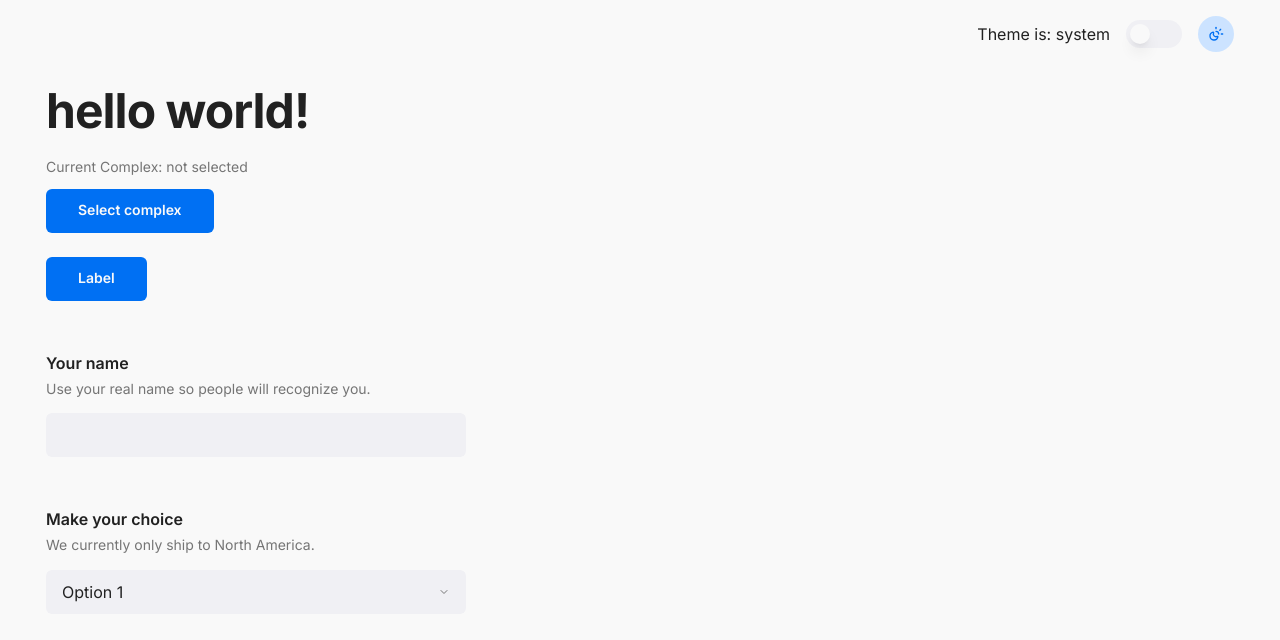
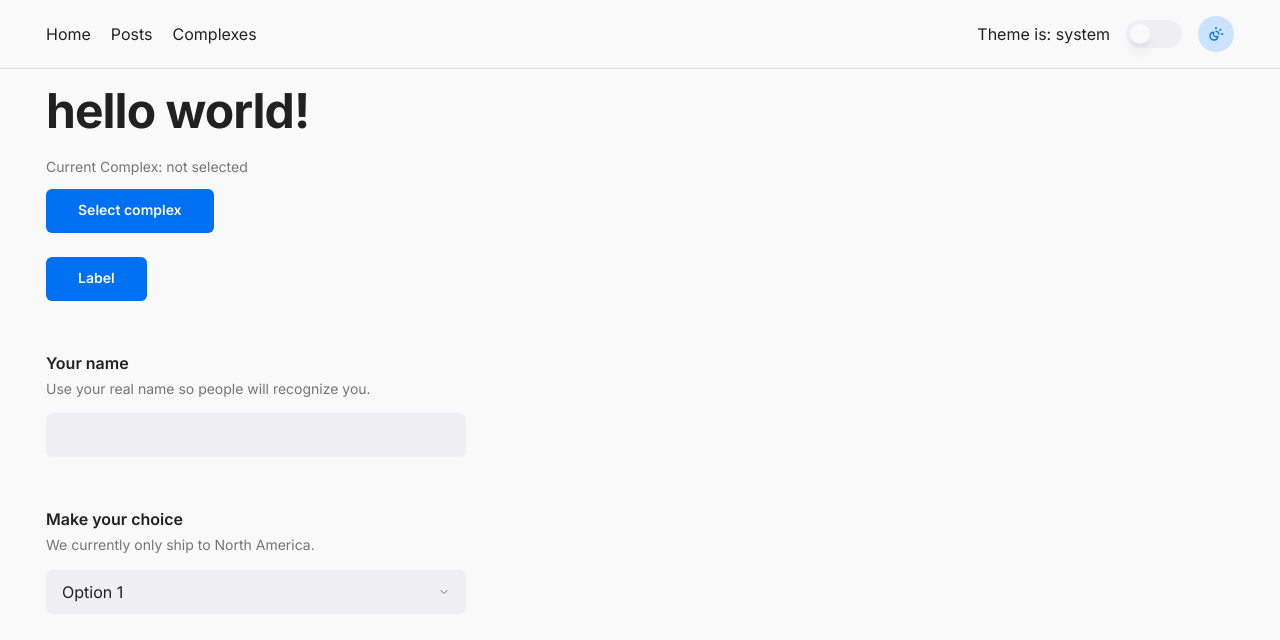
Before and after one commit to ianinazarenko/next-door, a Next.js app: page / in a window 1280 px wide. Shown: the top 640 px of the page. Built offline with nearby package versions, Linux system fonts and the light colour scheme.

Commit message:
feat: Add basic header menu & menu panel

```diff
--- /dev/null
+++ b/app/components/common/header/HeaderMenu.module.css
@@ -0,0 +1,18 @@
+.menu {
+    display: none;
+    gap: 2rem;
+
+    @media (width >= 1280px) {
+        display: flex;
+    }
+}
+
+.item {
+    width: 100%;
+    height: 100%;
+    transition: color var(--trs);
+
+    &:hover {
+        color: var(--accent-hover);
+    }
+}
--- /dev/null
+++ b/app/components/common/header/HeaderMenu.tsx
@@ -0,0 +1,21 @@
+'use client';
+
+import { MENU_LIST } from '@/utils/data/menu';
+import s from './HeaderMenu.module.css';
+import Link from 'next/link';
+
+export default function HeaderMenu() {
+    return (
+        <div className={s.menu}>
+            {MENU_LIST.map((item, index) => (
+                <Link
+                    href={item.link}
+                    key={index}
+                    className={s.item}
+                >
+                    {item.label}
+                </Link>
+            ))}
+        </div>
+    );
+}
--- /dev/null
+++ b/app/components/common/header/TheHeader.module.css
@@ -0,0 +1,14 @@
+.header {
+    position: fixed;
+    top: 0;
+    left: 0;
+    z-index: 1000;
+    width: 100%;
+    padding: 1.2rem 0;
+    border-bottom: 1px solid var(--border);
+    background-color: var(--bg-primary);
+
+    @media (width >= 768px) {
+        padding: 1.6rem 0;
+    }
+}
--- a/app/components/common/header/TheHeader.tsx
+++ b/app/components/common/header/TheHeader.tsx
@@ -1,9 +1,13 @@
+import s from './TheHeader.module.css';
 import ThemeToggle from '@/app/components/theme/ThemeToggle';
+import HeaderMenu from '@/app/components/common/header/HeaderMenu';
 
 function TheHeader() {
     return (
-        <header className="l-0 fixed top-0 z-50 w-full py-3 md:py-4">
-            <div className={'c-container'}>
+        <header className={s.header}>
+            <div className={'c-container flex items-center justify-between'}>
+                <HeaderMenu />
+
                 <ThemeToggle />
             </div>
         </header>
--- a/app/components/common/menu/TheMenuMob.tsx
+++ b/app/components/common/menu/TheMenuMob.tsx
@@ -3,7 +3,7 @@
 // Types
 import { IPanelItem } from '@/types/menu';
 // Data
-import { PANEL_LIST } from '@/utils/data/menu';
+import { MENU_LIST } from '@/utils/data/menu';
 // Utils
 import clsx from 'clsx';
 // Hooks
@@ -18,7 +18,7 @@ export default function TheMenuMob() {
     return (
         <div className={s.panel}>
             <div className={s.wrapper}>
-                {PANEL_LIST.map((item: IPanelItem, index: number) => {
+                {MENU_LIST.map((item: IPanelItem, index: number) => {
                     const Icon = item.icon;
                     return (
                         <Link
--- a/app/components/theme/ThemeToggle.tsx
+++ b/app/components/theme/ThemeToggle.tsx
@@ -17,7 +17,7 @@ function ThemeToggle(): ReactElement {
     const basicClasses =
         'flex size-8 flex-initial items-center justify-center rounded-full transition-colors hover:text-(--accent-hover) md:size-9';
     return (
-        <div className='flex items-center justify-end gap-4'>
+        <div className='ml-auto flex items-center justify-end gap-4'>
             <p>Theme is: {theme}</p>
 
             <ThemeSwitch
--- a/utils/data/menu.ts
+++ b/utils/data/menu.ts
@@ -2,7 +2,7 @@ import { IPanelItem } from '@/types/menu';
 import { PAGES } from '@/utils/data/pages';
 import { House, StickyNote, Building2 } from 'lucide-react';
 
-export const PANEL_LIST: IPanelItem[] = [
+export const MENU_LIST: IPanelItem[] = [
     { icon: House, link: PAGES.HOME.link, label: PAGES.HOME.title },
     { icon: StickyNote, link: PAGES.POSTS.link, label: PAGES.POSTS.title },
     { icon: Building2, link: PAGES.COMPLEXES.link, label: PAGES.COMPLEXES.title },
```
